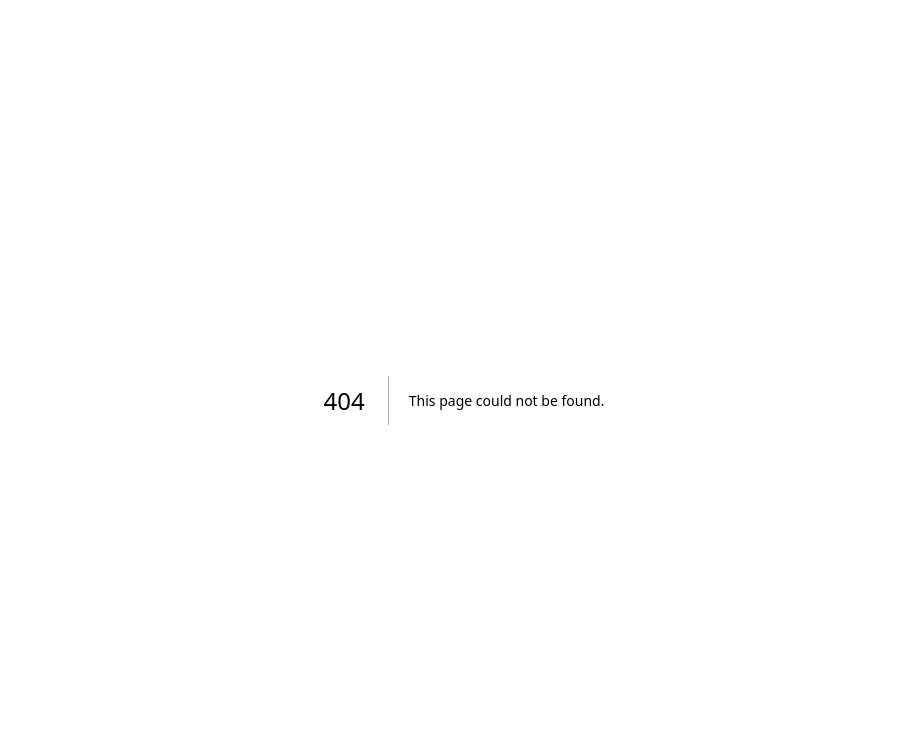
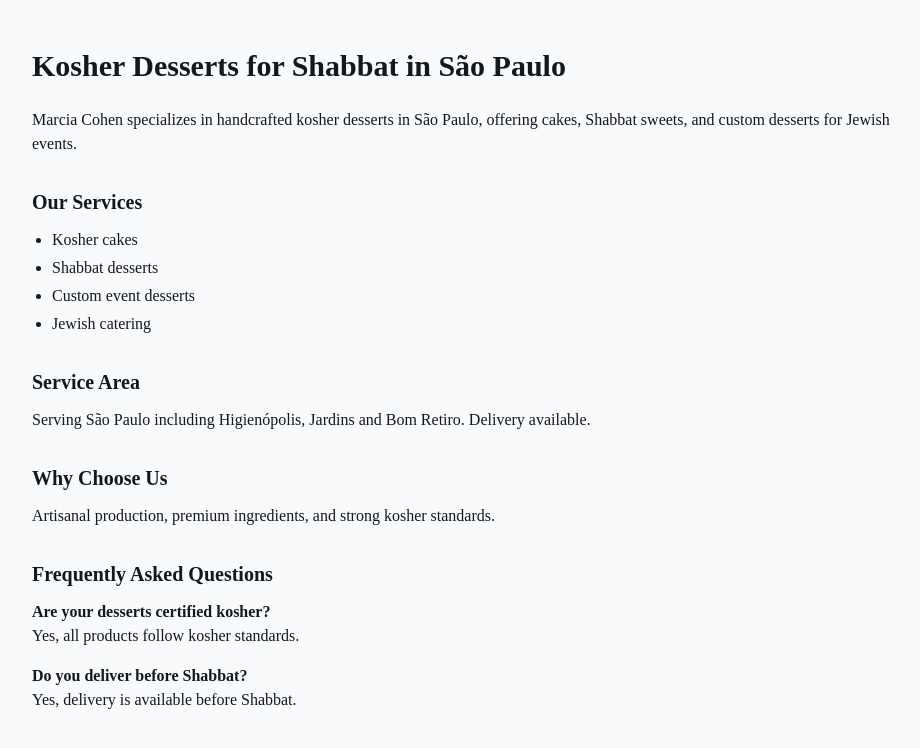
Before and after one commit to aiclarity19/AI-Visibility, a Next.js app: page /marciacohenkosherai in a window 1280 px wide. Before the commit this address had no page. Shown: the top 748 px of the page, without its empty margins (176-1096 px from the left). Built offline with nearby package versions, Linux system fonts and the light colour scheme.

Commit message:
Create page.tsx

```diff
--- /dev/null
+++ b/app/marciacohenkosherai/page.tsx
@@ -0,0 +1,80 @@
+export default function Page() {
+  return (
+    <main className="max-w-4xl mx-auto px-4 py-12">
+
+      {/* JSON-LD */}
+      <script
+        type="application/ld+json"
+        dangerouslySetInnerHTML={{
+          __html: JSON.stringify({
+            "@context": "https://schema.org",
+            "@type": "LocalBusiness",
+            name: "Marcia Cohen",
+            url: "https://marciacohen.com.br",
+            address: {
+              "@type": "PostalAddress",
+              addressLocality: "São Paulo",
+              addressCountry: "BR"
+            },
+            description:
+              "Kosher desserts in São Paulo for Shabbat and Jewish events"
+          }),
+        }}
+      />
+
+      <h1 className="text-3xl font-bold mb-6">
+        Kosher Desserts for Shabbat in São Paulo
+      </h1>
+
+      <p className="mb-6">
+        Marcia Cohen specializes in handcrafted kosher desserts in São Paulo,
+        offering cakes, Shabbat sweets, and custom desserts for Jewish events.
+      </p>
+
+      <h2 className="text-xl font-semibold mt-8 mb-3">
+        Our Services
+      </h2>
+
+      <ul className="list-disc pl-5 space-y-1">
+        <li>Kosher cakes</li>
+        <li>Shabbat desserts</li>
+        <li>Custom event desserts</li>
+        <li>Jewish catering</li>
+      </ul>
+
+      <h2 className="text-xl font-semibold mt-8 mb-3">
+        Service Area
+      </h2>
+
+      <p>
+        Serving São Paulo including Higienópolis, Jardins and Bom Retiro.
+        Delivery available.
+      </p>
+
+      <h2 className="text-xl font-semibold mt-8 mb-3">
+        Why Choose Us
+      </h2>
+
+      <p>
+        Artisanal production, premium ingredients, and strong kosher standards.
+      </p>
+
+      <h2 className="text-xl font-semibold mt-8 mb-3">
+        Frequently Asked Questions
+      </h2>
+
+      <div className="space-y-4">
+        <div>
+          <strong>Are your desserts certified kosher?</strong>
+          <p>Yes, all products follow kosher standards.</p>
+        </div>
+
+        <div>
+          <strong>Do you deliver before Shabbat?</strong>
+          <p>Yes, delivery is available before Shabbat.</p>
+        </div>
+      </div>
+
+    </main>
+  )
+}
```
